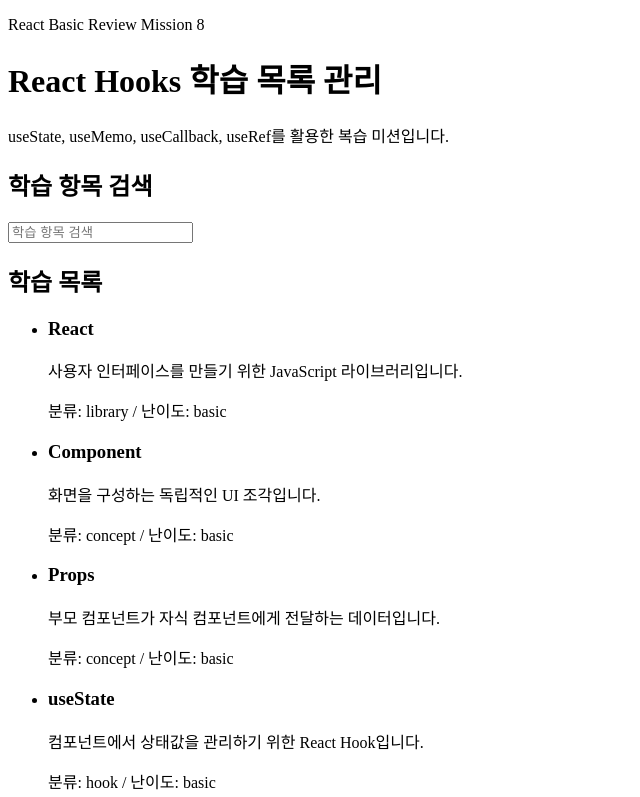
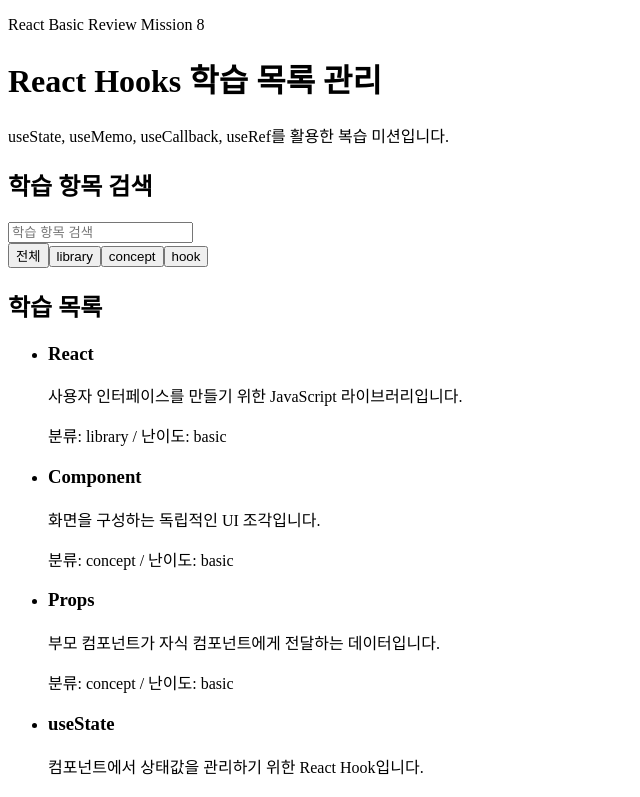
Before and after one commit to yoonji220/React_Basic_Review_Mission_8, a React (Vite) app: page / in a window 1280 px wide. Shown: the top 797 px of the page, without its empty margins (0-640 px from the left). Built offline with nearby package versions, Linux system fonts and the light colour scheme.

Commit message:
feat: 카테고리 필터 기능 구현

```diff
--- a/src/App.jsx
+++ b/src/App.jsx
@@ -3,17 +3,31 @@ import "./App.css";
 import SearchForm from "./components/SearchForm";
 import StudyList from "./components/StudyList";
 import reactData from "./data/data.json";
+import CategoryFilter from "./components/CategoryFilter";
 
 function App() {
   const [keyword, setKeyword] = useState("");
+  const [category, setCategory] = useState("all");
 
   const handleChangeKeyword = e => {
     setKeyword(e.target.value);
   };
 
-  const filteredData = reactData.filter(item =>
-    item.title.toLowerCase().includes(keyword.toLowerCase()),
-  );
+  const handleChangeCategory = value => {
+    setCategory(value);
+  };
+
+  const filteredData = reactData.filter(item => {
+    const matchKeyword = item.title
+      .toLowerCase()
+      .includes(keyword.toLowerCase());
+
+    const matchCategory = category === "all" || item.category === category;
+
+    return matchKeyword && matchCategory;
+  });
+
+  const categories = ["all", ...new Set(reactData.map(item => item.category))];
 
   return (
     <main>
@@ -29,6 +43,12 @@ function App() {
         <SearchForm keyword={keyword} onChangeKeyword={handleChangeKeyword} />
       </section>
 
+      <CategoryFilter
+        categories={categories}
+        category={category}
+        onChangeCategory={handleChangeCategory}
+      />
+
       <section>
         <h2>학습 목록</h2>
         <StudyList items={filteredData} />
--- /dev/null
+++ b/src/components/CategoryFilter.jsx
@@ -0,0 +1,18 @@
+function CategoryFilter({ categories, category, onChangeCategory }) {
+  return (
+    <div className="button-wrap">
+      {categories.map(name => (
+        <button
+          key={name}
+          type="button"
+          className={category === name ? "active" : ""}
+          onClick={() => onChangeCategory(name)}
+        >
+          {name === "all" ? "전체" : name}
+        </button>
+      ))}
+    </div>
+  );
+}
+
+export default CategoryFilter;
```
